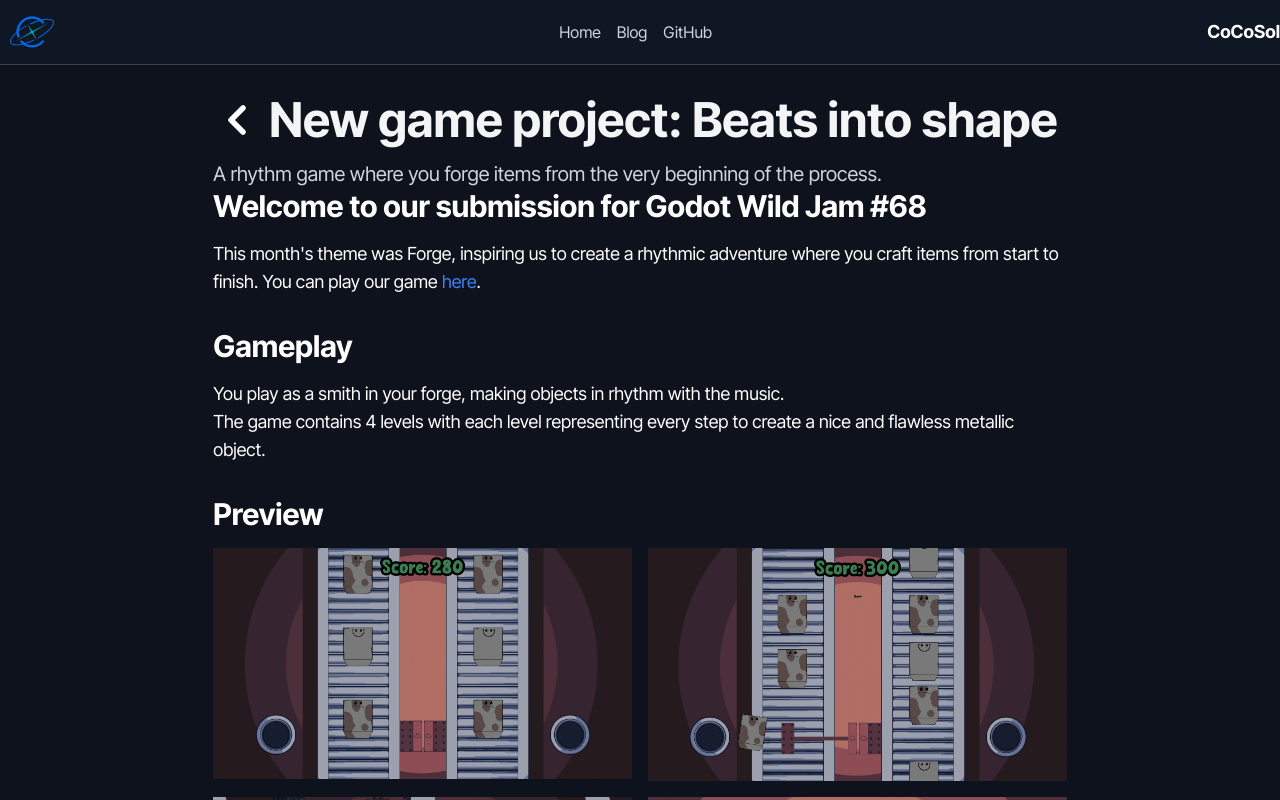
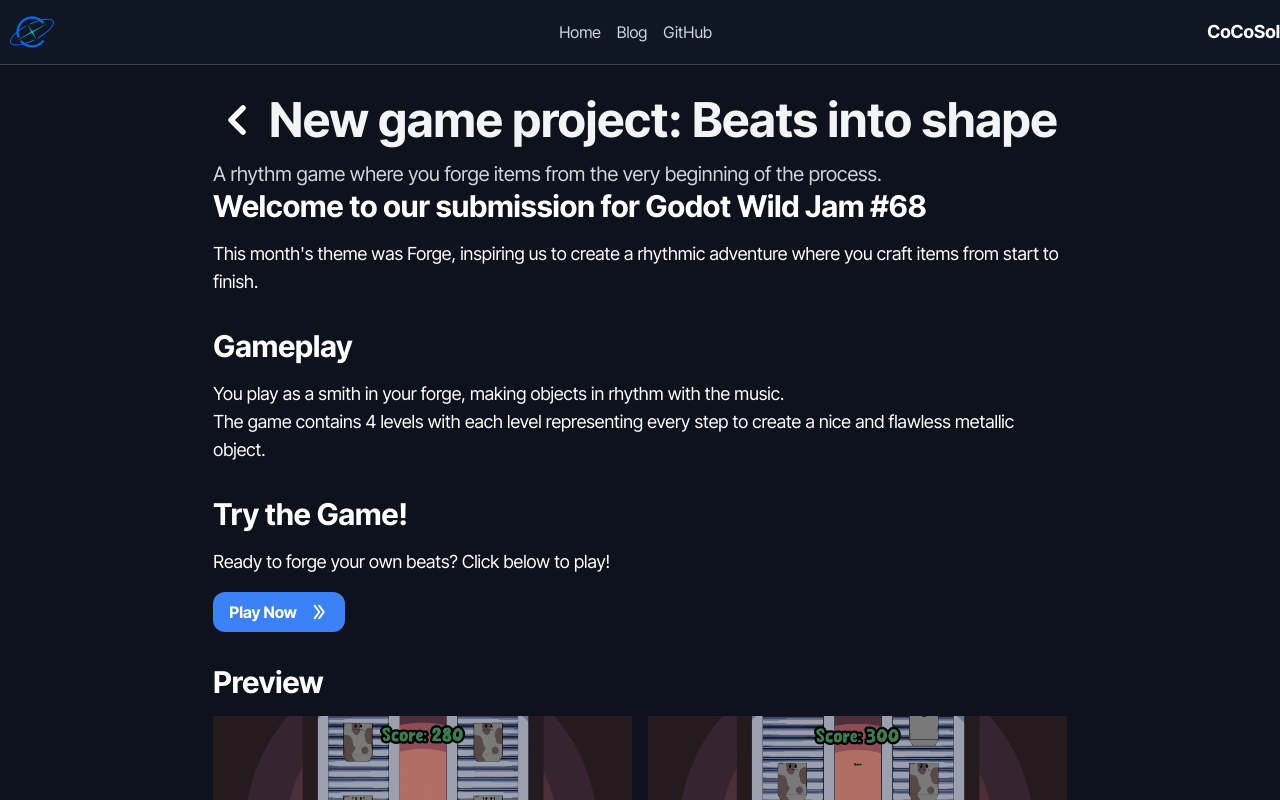
Before and after one commit to CoCoSol007/website, a SvelteKit app: page /blog/beats-into-shapes in a window 1280 px wide. Shown: the top 800 px of the page. Built offline with nearby package versions, Linux system fonts and the light colour scheme.

Commit message:
Ajout d'un boutton dans le blog

```diff
--- a/src/routes/blog/beats-into-shapes/+page.svelte
+++ b/src/routes/blog/beats-into-shapes/+page.svelte
@@ -17,13 +17,25 @@
     <p class="text-xl text-gray-300">A rhythm game where you forge items from the very beginning of the process.</p>
     <div class="text-left">
         <h1 class="text-3xl font-bold mb-4 text-white">Welcome to our submission for Godot Wild Jam #68</h1>
-        <p class="text-lg mb-6 text-white">This month's theme was Forge, inspiring us to create a rhythmic adventure where you craft items from start to finish. You can play our game <a href="https://edmondada.itch.io/beats-into-shapes" class="text-blue-500 hover:underline">here</a>.</p>
+        <p class="text-lg mb-6 text-white">This month's theme was Forge, inspiring us to create a rhythmic adventure where you craft items from start to finish.</p>
     </div>
 
     <section class="my-8">
         <h2 class="text-3xl font-bold mb-4 text-white">Gameplay</h2>
         <p class="text-lg text-white">You play as a smith in your forge, making objects in rhythm with the music.</p>
         <p class="text-lg text-white">The game contains 4 levels with each level representing every step to create a nice and flawless metallic object.</p>
+    </section>
+
+    <section class="my-8">
+        <h2 class="text-3xl font-bold mb-4 text-white">Try the Game!</h2>
+        <p class="text-lg mb-4 text-white">Ready to forge your own beats? Click below to play!</p>
+        <button onclick="window.location.href='https://edmondada.itch.io/beats-into-shapes'" class="bg-blue-500 hover:bg-blue-700 hover:scale-105 text-white font-bold py-2 px-4 rounded-xl transition ease-in-out inline-flex items-center gap-2">
+            <span>Play Now</span>
+            <svg xmlns="http://www.w3.org/2000/svg" class="h-6 w-6" fill="none" viewBox="0 0 24 24" stroke="currentColor">
+                <path stroke-linecap="round" stroke-linejoin="round" stroke-width="2" d="M14.25 5.75L18.75 12L14.25 18.25"></path>
+                <path stroke-linecap="round" stroke-linejoin="round" stroke-width="2" d="M9.75 5.75L14.25 12L9.75 18.25"></path>
+            </svg>
+        </button>
     </section>
 
     <section class="my-8">
@@ -55,5 +67,4 @@
             <p class="text-gray-300">Art</p>
         </div>
     </div>
-
 </div>
```
